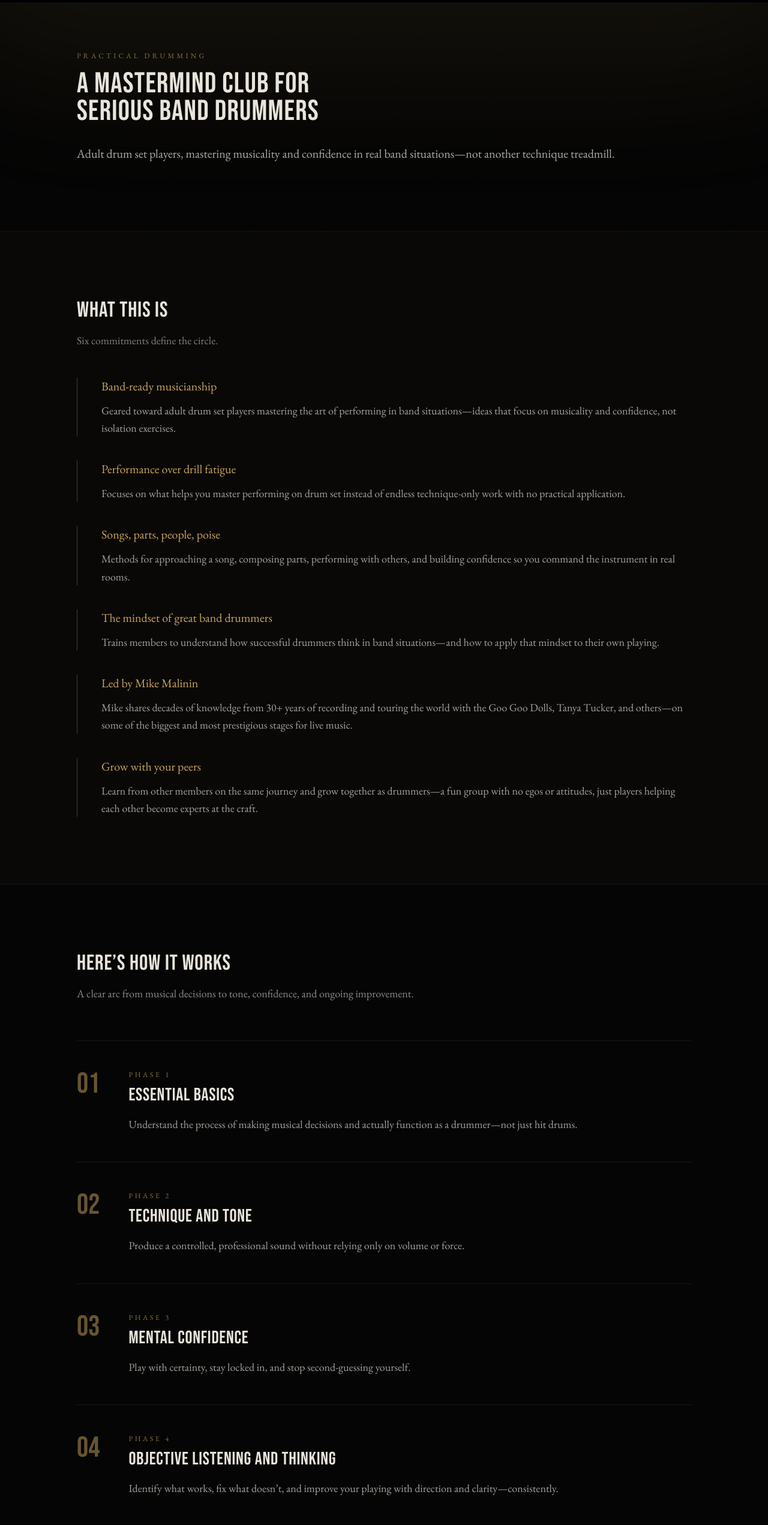
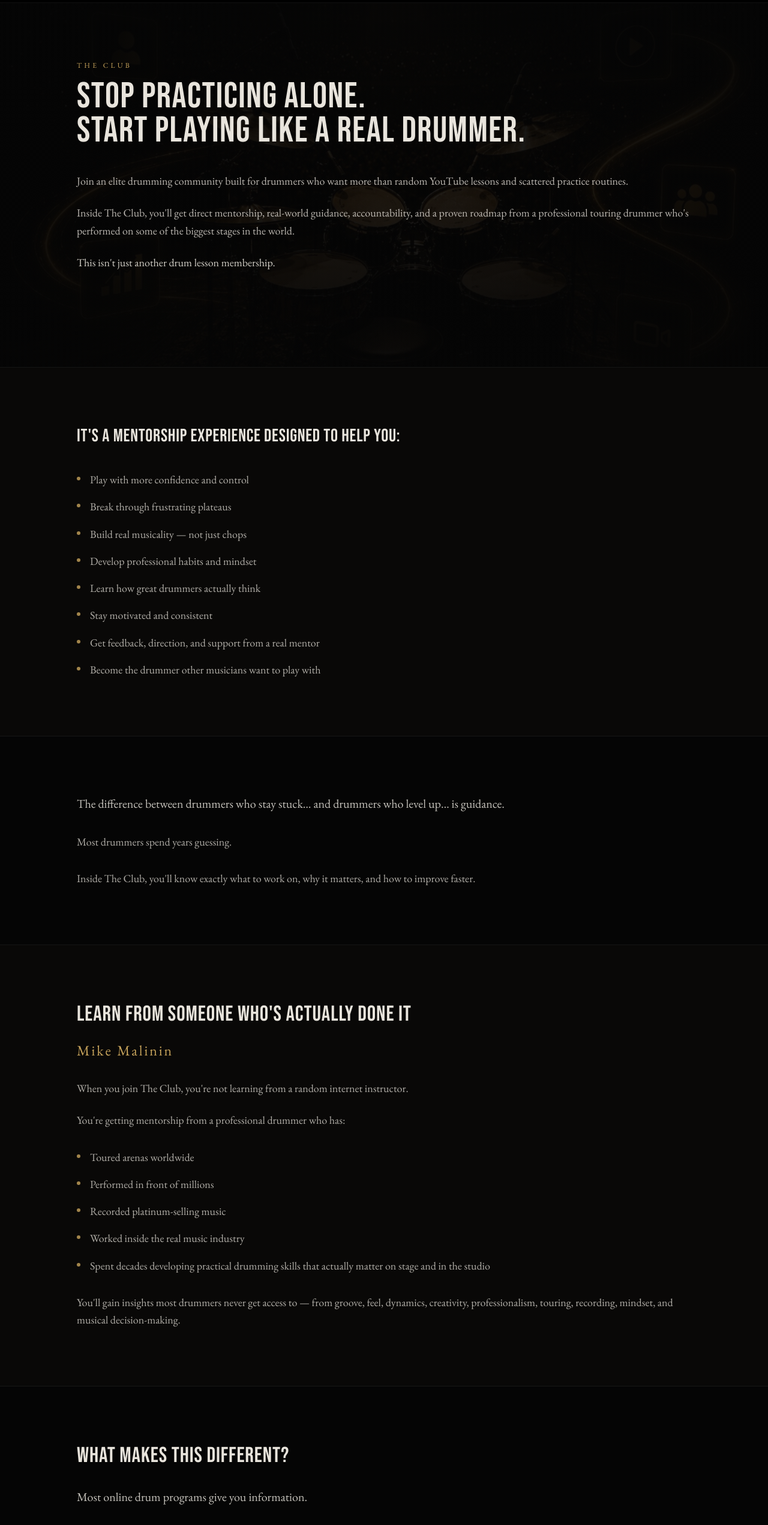
Before and after one commit to mikebrylinski/practical-drumming-mastermind, a React (Vite) app: page /club in a window 1280 px wide. Shown: the part 120-2663 px from the top of the page at 60% size. Built offline with nearby package versions, Linux system fonts and the light colour scheme.

Commit message:
Rebuild Club page with new copy and hero background.
Add club-hero-bg asset and a centered arena image header with adjustable dark overlays for readable text.

Co-authored-by: Cursor <cursoragent@cursor.com>

```diff
--- a/src/pages/ClubPage.tsx
+++ b/src/pages/ClubPage.tsx
@@ -1,100 +1,306 @@
+import type { ReactNode } from 'react'
 import { Link } from 'react-router-dom'
 import { Reveal } from '../components/Reveal'
 
-const pillars = [
+const designedToHelp = [
+  'Play with more confidence and control',
+  'Break through frustrating plateaus',
+  'Build real musicality — not just chops',
+  'Develop professional habits and mindset',
+  'Learn how great drummers actually think',
+  'Stay motivated and consistent',
+  'Get feedback, direction, and support from a real mentor',
+  'Become the drummer other musicians want to play with',
+] as const
+
+const mikeCredentials = [
+  'Toured arenas worldwide',
+  'Performed in front of millions',
+  'Recorded platinum-selling music',
+  'Worked inside the real music industry',
+  'Spent decades developing practical drumming skills that actually matter on stage and in the studio',
+] as const
+
+const differentiators = [
+  'Real mentorship',
+  'Real accountability',
+  'Real community',
+  'Real musical growth',
+] as const
+
+const stopFeeling = [
+  'overwhelmed',
+  'inconsistent',
+  'uninspired',
+  'stuck in the same patterns',
+] as const
+
+const startFeeling = [
+  'focused',
+  'motivated',
+  'creative',
+  'confident behind the kit',
+] as const
+
+const insideClub = [
   {
-    title: 'Band-ready musicianship',
-    body: 'Geared toward adult drum set players mastering the art of performing in band situations—ideas that focus on musicality and confidence, not isolation exercises.',
+    title: 'Weekly Mentorship & Coaching',
+    body: 'Get ongoing guidance, mindset shifts, and practical drumming strategies directly from Mike.',
   },
   {
-    title: 'Performance over drill fatigue',
-    body: 'Focuses on what helps you master performing on drum set instead of endless technique-only work with no practical application.',
+    title: 'Exclusive Training Content',
+    body: 'Lessons focused on groove, musicality, creativity, performance, feel, and professional-level drumming concepts.',
   },
   {
-    title: 'Songs, parts, people, poise',
-    body: 'Methods for approaching a song, composing parts, performing with others, and building confidence so you command the instrument in real rooms.',
+    title: 'Community of Serious Drummers',
+    body: 'Surround yourself with motivated drummers who actually want to improve and push each other forward.',
   },
   {
-    title: 'The mindset of great band drummers',
-    body: 'Trains members to understand how successful drummers think in band situations—and how to apply that mindset to their own playing.',
+    title: 'Accountability & Growth',
+    body: 'Stay consistent with a system designed to keep you progressing week after week.',
   },
   {
-    title: 'Led by Mike Malinin',
-    body: 'Mike shares decades of knowledge from 30+ years of recording and touring the world with the Goo Goo Dolls, Tanya Tucker, and others—on some of the biggest and most prestigious stages for live music.',
+    title: 'Real-World Drumming Knowledge',
+    body: 'Learn the things most drum lessons never teach:',
+    subItems: [
+      'playing for the song',
+      'musical maturity',
+      'live performance mindset',
+      'industry professionalism',
+      'creative decision making',
+    ],
   },
-  {
-    title: 'Grow with your peers',
-    body: 'Learn from other members on the same journey and grow together as drummers—a fun group with no egos or attitudes, just players helping each other become experts at the craft.',
-  },
-]
+] as const
 
-const phases = [
-  {
-    n: '01',
-    title: 'Essential Basics',
-    subtitle: 'Phase 1',
-    body: 'Understand the process of making musical decisions and actually function as a drummer—not just hit drums.',
-  },
-  {
-    n: '02',
-    title: 'Technique and Tone',
-    subtitle: 'Phase 2',
-    body: 'Produce a controlled, professional sound without relying only on volume or force.',
-  },
-  {
-    n: '03',
-    title: 'Mental Confidence',
-    subtitle: 'Phase 3',
-    body: 'Play with certainty, stay locked in, and stop second-guessing yourself.',
-  },
-  {
-    n: '04',
-    title: 'Objective Listening and Thinking',
-    subtitle: 'Phase 4',
-    body: 'Identify what works, fix what doesn’t, and improve your playing with direction and clarity—consistently.',
-  },
-]
+const forYouIf = [
+  'You feel stuck in your playing',
+  'You’ve lost motivation practicing alone',
+  'You want direction instead of random exercises',
+  'You want mentorship from a top-level drummer',
+  'You’re serious about improving',
+  'You want to sound musical — not robotic',
+  'You want to finally become confident behind the kit',
+] as const
+
+function SectionHeading({
+  eyebrow,
+  title,
+  className = '',
+}: {
+  eyebrow?: string
+  title: string
+  className?: string
+}) {
+  return (
+    <div className={className}>
+      {eyebrow ? (
+        <p className="font-garamond text-xs tracking-[0.32em] uppercase text-gold-dim">{eyebrow}</p>
+      ) : null}
+      <h2
+        className={`font-bebas text-3xl tracking-wide text-mist md:text-4xl ${eyebrow ? 'mt-3' : ''}`}
+      >
+        {title}
+      </h2>
+    </div>
+  )
+}
+
+function BulletList({ items, className = '' }: { items: readonly string[]; className?: string }) {
+  return (
+    <ul className={`space-y-4 ${className}`}>
+      {items.map((item) => (
+        <li key={item} className="flex gap-4">
+          <span className="mt-2.5 h-1.5 w-1.5 shrink-0 rounded-full bg-gold/80" />
+          <p className="font-garamond text-base leading-relaxed text-mist/75 md:text-lg">{item}</p>
+        </li>
+      ))}
+    </ul>
+  )
+}
+
+function Prose({ children, className = '' }: { children: ReactNode; className?: string }) {
+  return (
+    <p className={`font-garamond text-base leading-relaxed text-mist/75 md:text-lg ${className}`}>
+      {children}
+    </p>
+  )
+}
 
 export function ClubPage() {
   return (
-    <article className="relative">
-      <section className="border-b border-white/[0.06] px-5 pb-20 pt-16 md:px-8 md:pb-28 md:pt-20">
-        <div className="mx-auto w-full max-w-5xl">
+    <article className="relative bg-void">
+      {/* Hero */}
+      <section className="relative min-h-[32rem] overflow-hidden border-b border-white/[0.06] px-5 pb-16 pt-16 md:min-h-[38rem] md:px-8 md:pb-24 md:pt-24">
+        <div
+          className="absolute inset-0 bg-cover bg-center bg-no-repeat"
+          style={{ backgroundImage: "url('/club-hero-bg.png')" }}
+          aria-hidden
+        />
+        <div className="absolute inset-0 bg-void/55" aria-hidden />
+        <div
+          className="absolute inset-0 bg-gradient-to-b from-void/90 via-void/65 to-void/88"
+          aria-hidden
+        />
+        <div
+          className="pointer-events-none absolute inset-0"
+          style={{
+            background:
+              'radial-gradient(ellipse 90% 75% at 50% 55%, rgba(5,5,5,0.25) 0%, rgba(5,5,5,0.72) 100%)',
+          }}
+          aria-hidden
+        />
+        <div className="relative z-10 mx-auto w-full max-w-5xl">
           <Reveal>
-            <p className="font-garamond text-xs tracking-[0.35em] uppercase text-gold-dim">
-              Practical Drumming
-            </p>
-            <h1 className="mt-4 font-bebas text-[clamp(2.25rem,7vw,4rem)] leading-[0.95] tracking-wide text-mist md:text-5xl">
-              A mastermind club for
+            <p className="font-garamond text-xs tracking-[0.35em] uppercase text-gold">The Club</p>
+            <h1 className="mt-4 font-bebas text-4xl leading-[0.95] tracking-wide text-mist md:text-5xl lg:text-6xl">
+              Stop Practicing Alone.
               <br />
-              serious band drummers
+              Start Playing Like a Real Drummer.
             </h1>
           </Reveal>
-          <Reveal delay={0.06} className="mt-8">
-            <p className="font-garamond text-lg leading-relaxed text-mist/75 md:text-xl">
-              Adult drum set players, mastering musicality and confidence in real band situations—not
-              another technique treadmill.
-            </p>
+          <Reveal delay={0.06} className="mt-10 space-y-6">
+            <Prose className="text-mist/80">
+              Join an elite drumming community built for drummers who want more than random YouTube
+              lessons and scattered practice routines.
+            </Prose>
+            <Prose className="text-mist/80">
+              Inside The Club, you&apos;ll get direct mentorship, real-world guidance, accountability,
+              and a proven roadmap from a professional touring drummer who&apos;s performed on some of
+              the biggest stages in the world.
+            </Prose>
+            <Prose className="text-mist/90">
+              This isn&apos;t just another drum lesson membership.
+            </Prose>
           </Reveal>
         </div>
       </section>
 
-      <section className="border-b border-white/[0.06] bg-charcoal/40 px-5 py-20 md:px-8 md:py-28">
-        <div className="mx-auto w-full max-w-5xl space-y-12">
+      {/* Designed to help */}
+      <section className="border-b border-white/[0.06] bg-charcoal/40 px-5 py-16 md:px-8 md:py-24">
+        <div className="mx-auto w-full max-w-5xl">
           <Reveal>
-            <h2 className="font-bebas text-3xl tracking-wide text-mist md:text-4xl">What this is</h2>
-            <p className="mt-4 font-garamond text-base text-mist/55 md:text-lg">
-              Six commitments define the circle.
+            <h2 className="font-bebas text-2xl tracking-wide text-mist md:text-3xl">
+              It&apos;s a mentorship experience designed to help you:
+            </h2>
+          </Reveal>
+          <Reveal delay={0.06} className="mt-10">
+            <BulletList items={designedToHelp} />
+          </Reveal>
+        </div>
+      </section>
+
+      {/* Guidance */}
+      <section className="border-b border-white/[0.06] px-5 py-16 md:px-8 md:py-24">
+        <div className="mx-auto w-full max-w-5xl space-y-8">
+          <Reveal>
+            <Prose className="text-lg text-mist/85 md:text-xl">
+              The difference between drummers who stay stuck… and drummers who level up… is guidance.
+            </Prose>
+          </Reveal>
+          <Reveal delay={0.04}>
+            <Prose>Most drummers spend years guessing.</Prose>
+          </Reveal>
+          <Reveal delay={0.08}>
+            <Prose>
+              Inside The Club, you&apos;ll know exactly what to work on, why it matters, and how to
+              improve faster.
+            </Prose>
+          </Reveal>
+        </div>
+      </section>
+
+      {/* Mike */}
+      <section className="border-b border-white/[0.06] bg-charcoal/40 px-5 py-16 md:px-8 md:py-24">
+        <div className="mx-auto w-full max-w-5xl">
+          <Reveal>
+            <SectionHeading title="Learn From Someone Who's Actually Done It" />
+            <p className="mt-6 font-garamond text-xl tracking-[0.12em] text-gold md:text-2xl">
+              Mike Malinin
             </p>
           </Reveal>
-          <div className="space-y-10">
-            {pillars.map((p, i) => (
-              <Reveal key={p.title} delay={i * 0.04}>
-                <div className="border-l border-gold/35 pl-8 md:pl-10">
-                  <h3 className="font-garamond text-lg text-gold md:text-xl">{p.title}</h3>
+          <Reveal delay={0.06} className="mt-8 space-y-6">
+            <Prose>
+              When you join The Club, you&apos;re not learning from a random internet instructor.
+            </Prose>
+            <Prose>
+              You&apos;re getting mentorship from a professional drummer who has:
+            </Prose>
+          </Reveal>
+          <Reveal delay={0.1} className="mt-8">
+            <BulletList items={mikeCredentials} />
+          </Reveal>
+          <Reveal delay={0.14} className="mt-8">
+            <Prose>
+              You&apos;ll gain insights most drummers never get access to — from groove, feel,
+              dynamics, creativity, professionalism, touring, recording, mindset, and musical
+              decision-making.
+            </Prose>
+          </Reveal>
+        </div>
+      </section>
+
+      {/* What makes different */}
+      <section className="border-b border-white/[0.06] px-5 py-16 md:px-8 md:py-24">
+        <div className="mx-auto w-full max-w-5xl">
+          <Reveal>
+            <SectionHeading title="What Makes This Different?" />
+          </Reveal>
+          <Reveal delay={0.06} className="mt-8 space-y-6">
+            <Prose className="text-lg text-mist/85 md:text-xl">
+              Most online drum programs give you information.
+            </Prose>
+            <Prose className="text-lg text-gold/90 md:text-xl">The Club gives you transformation.</Prose>
+            <Prose>This is built around:</Prose>
+          </Reveal>
+          <Reveal delay={0.1} className="mt-8">
+            <BulletList items={differentiators} />
+          </Reveal>
+          <Reveal delay={0.14} className="mt-10 space-y-6">
+            <Prose>
+              Instead of endlessly consuming videos and hoping you improve, you&apos;ll follow a
+              structured path designed to create measurable progress.
+            </Prose>
+            <Prose>You&apos;ll finally stop feeling:</Prose>
+          </Reveal>
+          <Reveal delay={0.18} className="mt-6">
+            <BulletList items={stopFeeling} />
+          </Reveal>
+          <Reveal delay={0.22} className="mt-8">
+            <Prose>And start feeling:</Prose>
+          </Reveal>
+          <Reveal delay={0.26} className="mt-6">
+            <BulletList items={startFeeling} />
+          </Reveal>
+        </div>
+      </section>
+
+      {/* Inside The Club */}
+      <section className="border-b border-white/[0.06] bg-smoke/30 px-5 py-16 md:px-8 md:py-24">
+        <div className="mx-auto w-full max-w-5xl">
+          <Reveal>
+            <SectionHeading title="Inside The Club" />
+          </Reveal>
+          <div className="mt-12 space-y-10">
+            {insideClub.map((item, i) => (
+              <Reveal key={item.title} delay={i * 0.04}>
+                <div className="border-l border-gold/35 pl-6 md:pl-8">
+                  <h3 className="font-garamond text-lg text-gold md:text-xl">{item.title}</h3>
                   <p className="mt-3 font-garamond text-base leading-relaxed text-mist/70 md:text-lg">
-                    {p.body}
+                    {item.body}
                   </p>
+                  {'subItems' in item && item.subItems ? (
+                    <ul className="mt-4 space-y-2 pl-1">
+                      {item.subItems.map((sub) => (
+                        <li
+                          key={sub}
+                          className="flex gap-3 font-garamond text-base text-mist/65 md:text-lg"
+                        >
+                          <span className="text-gold/60">—</span>
+                          {sub}
+                        </li>
+                      ))}
+                    </ul>
+                  ) : null}
                 </div>
               </Reveal>
             ))}
@@ -102,81 +308,36 @@ export function ClubPage() {
         </div>
       </section>
 
-      <section className="border-b border-white/[0.06] px-5 py-20 md:px-8 md:py-28">
+      {/* For you if */}
+      <section className="border-b border-white/[0.06] px-5 py-16 md:px-8 md:py-24">
         <div className="mx-auto w-full max-w-5xl">
           <Reveal>
-            <h2 className="font-bebas text-3xl tracking-wide text-mist md:text-4xl">
-              Here’s how it works
-            </h2>
-            <p className="mt-4 font-garamond text-base text-mist/60 md:text-lg">
-              A clear arc from musical decisions to tone, confidence, and ongoing improvement.
-            </p>
+            <SectionHeading title="This Is For You If…" />
           </Reveal>
-          <ol className="mt-16 space-y-0">
-            {phases.map((phase, i) => (
-              <Reveal key={phase.n} delay={i * 0.06}>
-                <li className="grid gap-6 border-t border-white/[0.08] py-10 md:grid-cols-[auto_1fr] md:gap-12 md:py-12">
-                  <div className="font-bebas text-4xl leading-none text-gold/50 md:text-5xl">
-                    {phase.n}
-                  </div>
-                  <div>
-                    <p className="font-garamond text-xs tracking-[0.3em] uppercase text-gold-dim">
-                      {phase.subtitle}
-                    </p>
-                    <h3 className="mt-2 font-bebas text-2xl tracking-wide text-mist md:text-3xl">
-                      {phase.title}
-                    </h3>
-                    <p className="mt-4 font-garamond text-base leading-relaxed text-mist/70 md:text-lg">
-                      {phase.body}
-                    </p>
-                  </div>
-                </li>
-              </Reveal>
-            ))}
-          </ol>
+          <Reveal delay={0.06} className="mt-10">
+            <BulletList items={forYouIf} />
+          </Reveal>
         </div>
       </section>
 
-      <section className="border-b border-white/[0.06] bg-smoke/30 px-5 py-20 md:px-8 md:py-28">
-        <div className="mx-auto w-full max-w-5xl">
-          <Reveal>
-            <h2 className="font-bebas text-3xl tracking-wide text-mist md:text-4xl">
-              Community & rhythm of the week
-            </h2>
-          </Reveal>
-          <ul className="mt-12 space-y-8">
-            <Reveal delay={0.04}>
-              <li className="flex gap-4">
-                <span className="mt-2 h-1.5 w-1.5 shrink-0 rounded-full bg-gold" />
-                <p className="font-garamond text-base leading-relaxed text-mist/75 md:text-lg">
-                  A supportive community of dedicated, driven, like-minded drummers—all working
-                  toward the same goals.
-                </p>
-              </li>
-            </Reveal>
-            <Reveal delay={0.08}>
-              <li className="flex gap-4">
-                <span className="mt-2 h-1.5 w-1.5 shrink-0 rounded-full bg-gold" />
-                <p className="font-garamond text-base leading-relaxed text-mist/75 md:text-lg">
-                  Two collaboration calls each week to work together, get feedback, and stay clear
-                  on how to improve your playing.
-                </p>
-              </li>
-            </Reveal>
-          </ul>
-        </div>
-      </section>
-
-      <section className="px-5 py-20 md:px-8 md:py-28">
+      {/* CTA */}
+      <section className="px-5 py-16 md:px-8 md:py-24">
         <div className="mx-auto w-full max-w-5xl text-center">
           <Reveal>
-            <p className="font-garamond text-xs tracking-[0.35em] uppercase text-gold">Member cap</p>
-            <p className="mt-6 font-bebas text-3xl tracking-wide text-mist md:text-4xl">
-              Initial limit: 20 drummers
-            </p>
-            <p className="mt-6 font-garamond text-base text-mist/60 md:text-lg">
-              A curated size so every member gets room to grow—and real attention.
-            </p>
+            <SectionHeading title="Your Next Level Starts Here" className="text-center" />
+            <div className="mt-8 space-y-6 text-left md:text-center">
+              <Prose>
+                The fastest way to grow as a drummer is to learn from someone who&apos;s already walked
+                the path.
+              </Prose>
+              <Prose>
+                The Club gives you the structure, mentorship, accountability, and community to become
+                the drummer you know you can be.
+              </Prose>
+              <Prose className="text-mist/90">
+                Join today and start building real confidence, real groove, and real musicianship.
+              </Prose>
+            </div>
           </Reveal>
           <Reveal delay={0.1} className="mt-12 flex justify-center">
             <Link
```
Also changed, not shown: public/club-hero-bg.png (added).
